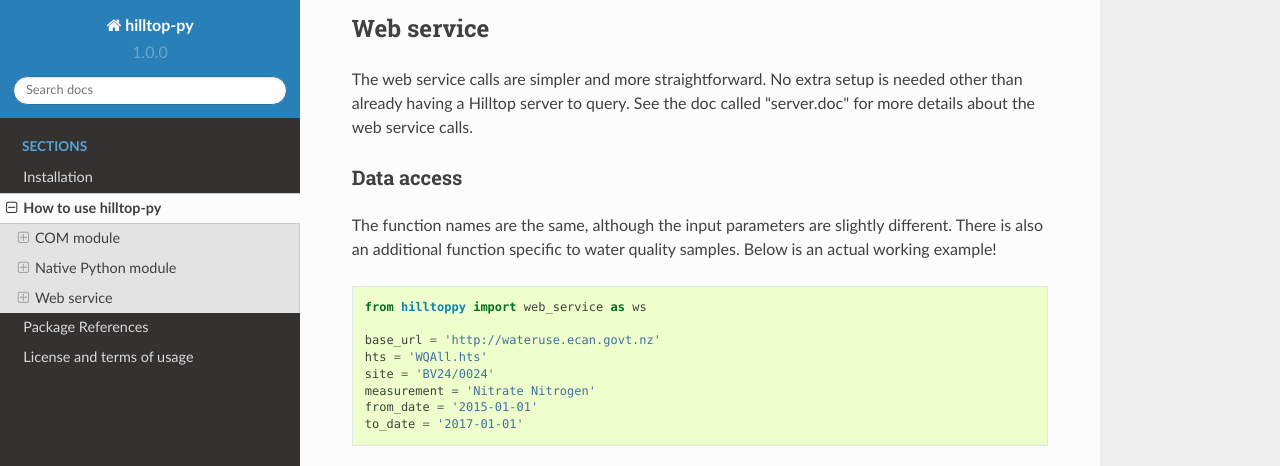
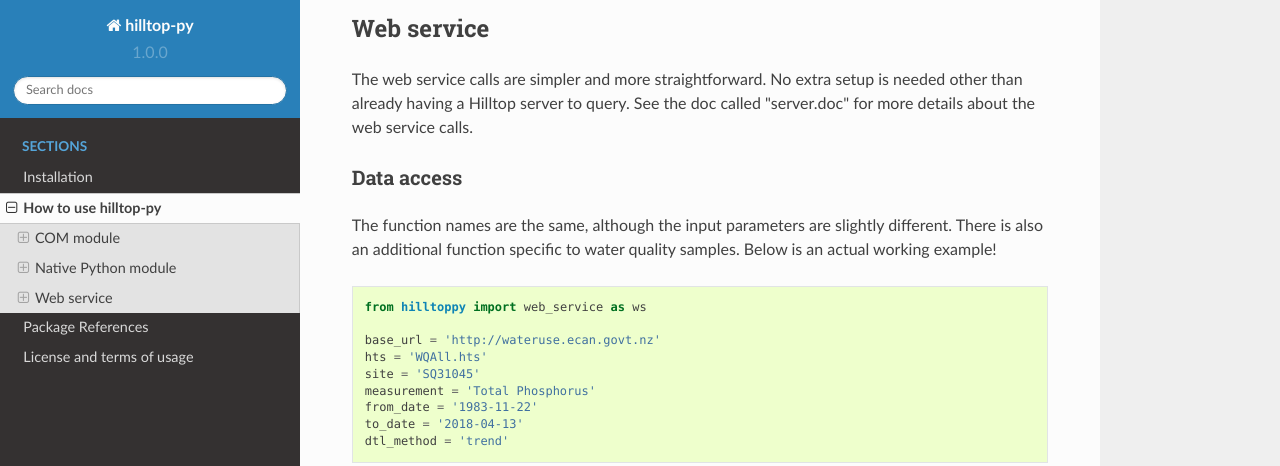
Before and after one commit to mullenkamp/hilltop-py, a Sphinx documentation site: the page built from sphinx/source/usage.rst, in a window 1280 px wide and 900 px high, scrolled down 2109 px, cut to the strip 0-466 px from the top of the window. Built offline with Sphinx 7.4.7 and the Read the Docs theme 2.0.0, drawn with Linux system fonts in a browser that asks for light colours.

Commit message:
update docs

```diff
--- a/sphinx/source/usage.rst
+++ b/sphinx/source/usage.rst
@@ -92,10 +92,11 @@ The function names are the same, although the input parameters are slightly diff
 
     base_url = 'http://wateruse.ecan.govt.nz'
     hts = 'WQAll.hts'
-    site = 'BV24/0024'
-    measurement = 'Nitrate Nitrogen'
-    from_date = '2015-01-01'
-    to_date = '2017-01-01'
+    site = 'SQ31045'
+    measurement = 'Total Phosphorus'
+    from_date = '1983-11-22'
+    to_date = '2018-04-13'
+    dtl_method = 'trend'
 
 .. ipython:: python
    :suppress:
@@ -104,10 +105,11 @@ The function names are the same, although the input parameters are slightly diff
 
    base_url = 'http://wateruse.ecan.govt.nz'
    hts = 'WQAll.hts'
-   site = 'BV24/0024'
-   measurement = 'Nitrate Nitrogen'
-   from_date = '2015-01-01'
-   to_date = '2017-01-01'
+   site = 'SQ31045'
+   measurement = 'Total Phosphorus'
+   from_date = '1983-11-22'
+   to_date = '2018-04-13'
+   dtl_method = 'trend'
 
 .. ipython:: python
 
@@ -119,6 +121,9 @@ The function names are the same, although the input parameters are slightly diff
 
   tsdata = ws.get_data(base_url, hts, site, measurement, from_date=from_date, to_date=to_date)
   tsdata.head()
+
+  tsdata1 = ws.get_data(base_url, hts, site, measurement, from_date=from_date, to_date=to_date, dtl_method=dtl_method)
+  tsdata1.head()
 
   tsdata2, extra2 = ws.get_data(base_url, hts, site, measurement, parameters=True)
   tsdata2.head()
```
